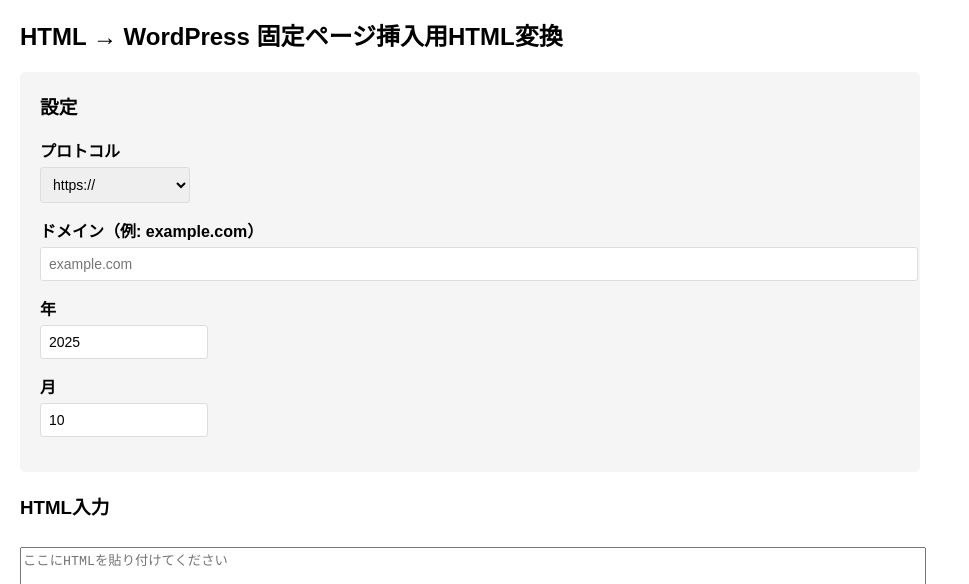
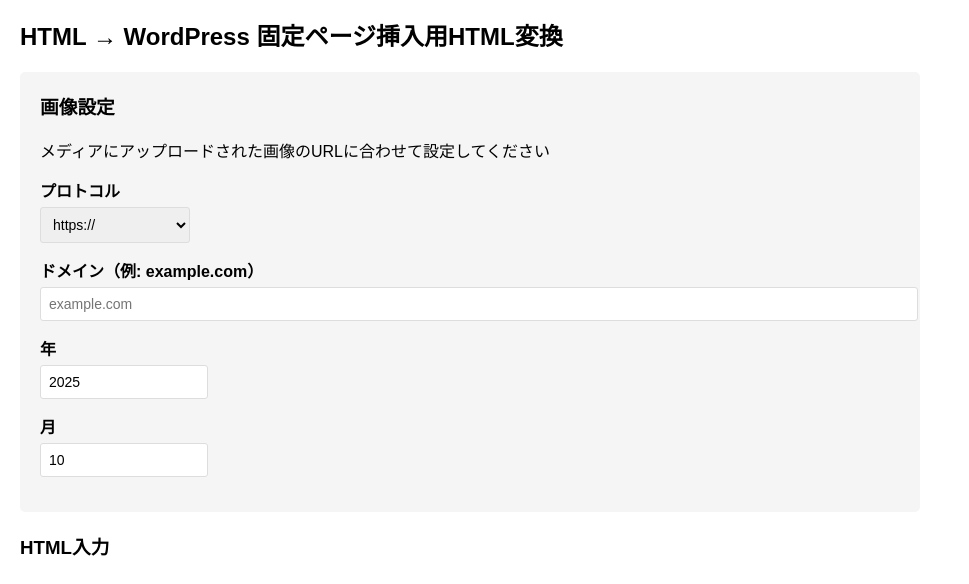
Before and after one commit to yukiuota/create_wp_theme, a website: page index.html in a window 1280 px wide. Both pictures are taken after a click on the button "固定ページHTML変換". Shown: the part 158-742 px from the top of the page, without its empty margins (0-969 px from the left). Drawn offline with Linux system fonts and the light colour scheme.

Commit message:
HTML構造の整理と固定ページ変換タブの設定パネルを追加

```diff
--- a/index.html
+++ b/index.html
@@ -1,11 +1,13 @@
 <!DOCTYPE html>
 <html lang="ja">
+
 <head>
   <meta charset="UTF-8" />
   <title>HTML → WordPress 変換ツール</title>
   <meta name="viewport" content="width=device-width, initial-scale=1.0" />
   <link rel="stylesheet" href="./common/css/index.css" />
 </head>
+
 <body>
   <h1>HTML → WordPress 変換ツール</h1>
 
@@ -18,7 +20,7 @@
   <!-- テーマファイル変換タブ -->
   <div id="themeTab" class="tab-content active">
     <h2>HTML → WordPress 単一PHPファイル変換</h2>
-
+    <p>WordPressの専用関数を使用して変換します</p>
     <h3>HTML入力</h3>
     <textarea id="inputHtml" placeholder="ここにHTMLを貼り付けてください"></textarea>
 
@@ -33,7 +35,8 @@
     <h2>HTML → WordPress 固定ページ挿入用HTML変換</h2>
 
     <div class="settings-panel">
-        <h3>設定</h3>
+      <h3>画像設定</h3>
+      <p>メディアにアップロードされた画像のURLに合わせて設定してください</p>
       <div class="form-group">
         <label for="protocolSelect">プロトコル</label>
         <select id="protocolSelect">
@@ -66,4 +69,5 @@
 
   <script src="./common/js/index.js"></script>
 </body>
+
 </html>
```
Lines whose indentation alone changed are shown as unchanged.
